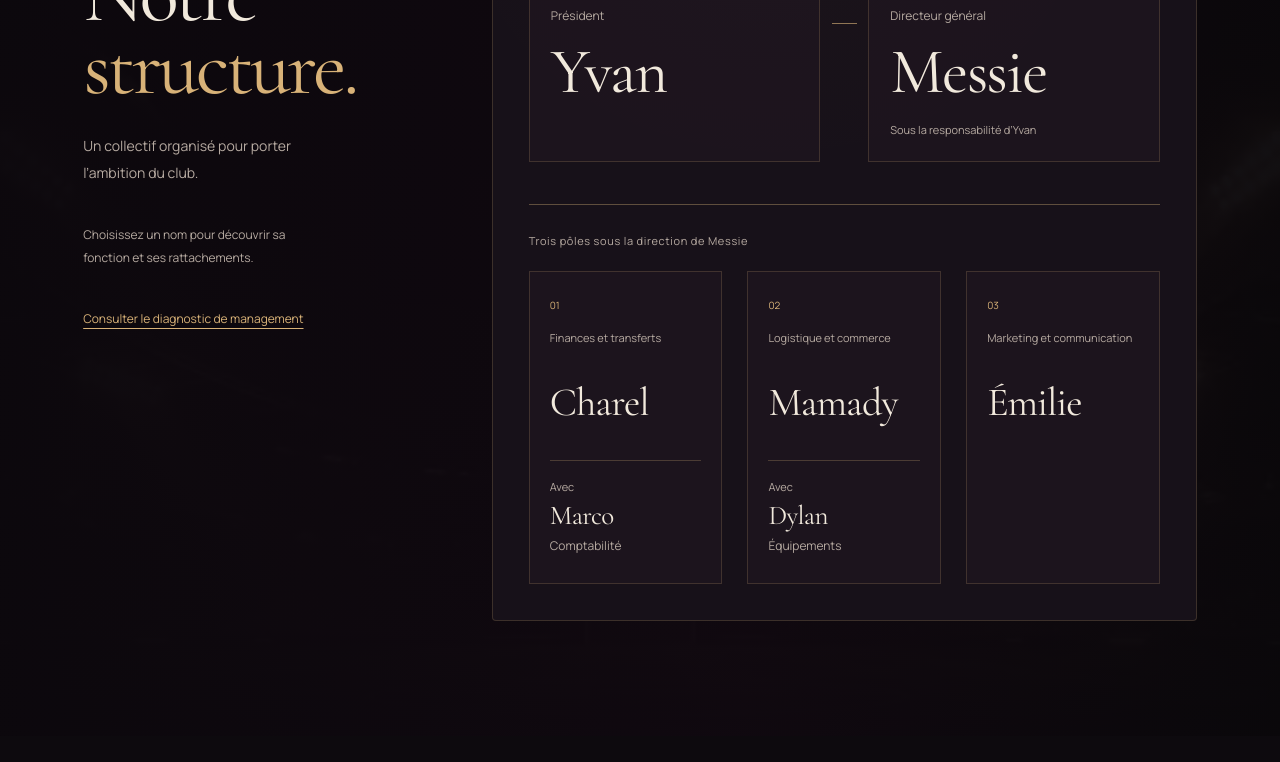
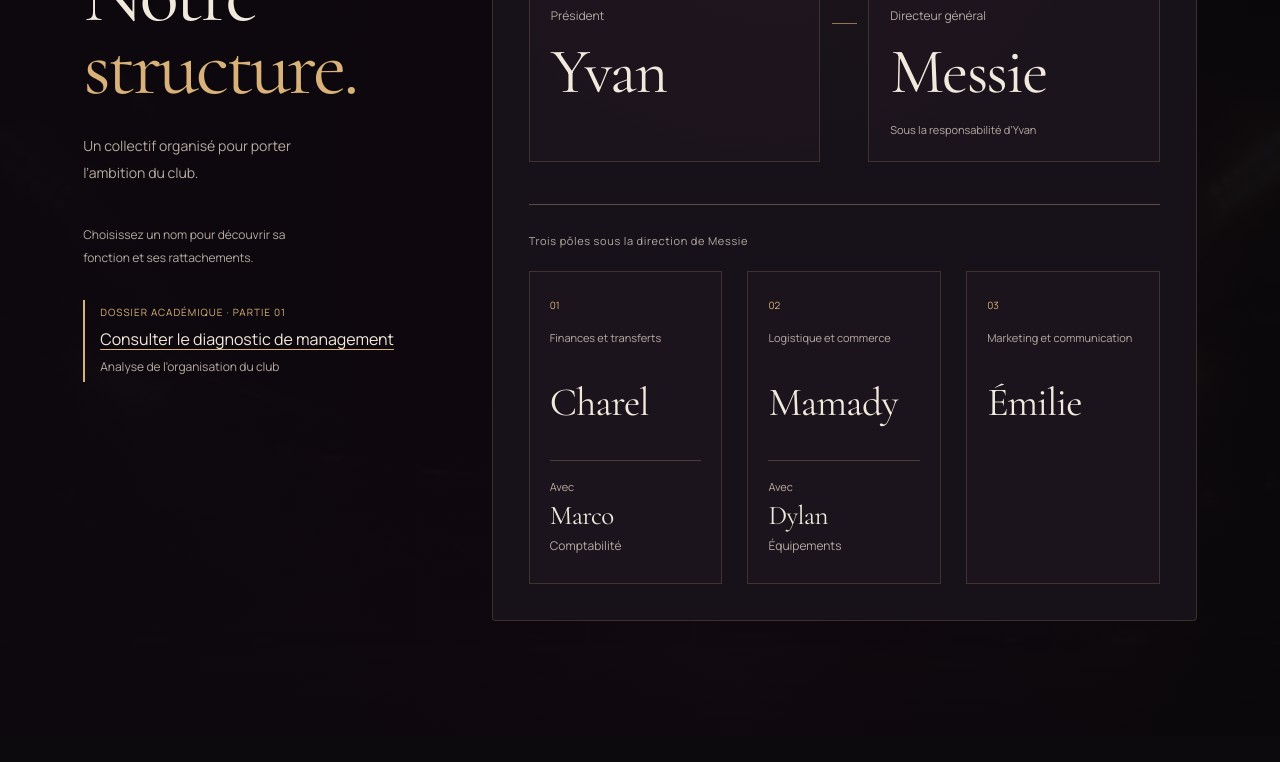
Before and after one commit to daveia977-droid/valoria-fc, a website built with Vite: page index.html in a window 1280 px wide. Shown: the part 10366-11128 px from the top of the page. Built offline with nearby package versions, Linux system fonts and the light colour scheme.

Commit message:
Make academic dossier link clearer with restrained editorial styling

```diff
--- a/index.html
+++ b/index.html
@@ -262,7 +262,7 @@
 <section class="chapter organisation-section" id="organisation" aria-labelledby="organisation-title">
  <div class="chapter-atmosphere" aria-hidden="true"><img src="/assets/stade-valoria-v25.webp" alt="" width="480" height="600" loading="lazy"></div>
  <div class="organisation-layout">
-  <header class="chapter-intro organisation-intro"><p class="overline">10 / Organisation</p><h2 id="organisation-title">Notre<em>structure.</em></h2><p class="chapter-copy">Un collectif organisé pour porter<br>l’ambition du club.</p><p class="organisation-hint">Choisissez un nom pour découvrir sa fonction et ses rattachements.</p><p class="organisation-hint"><a href="./management.html" style="color:var(--gold);text-decoration:underline;text-underline-offset:5px">Consulter le diagnostic de management</a></p></header>
+  <header class="chapter-intro organisation-intro"><p class="overline">10 / Organisation</p><h2 id="organisation-title">Notre<em>structure.</em></h2><p class="chapter-copy">Un collectif organisé pour porter<br>l’ambition du club.</p><p class="organisation-hint">Choisissez un nom pour découvrir sa fonction et ses rattachements.</p><a class="organisation-dossier" href="./management.html"><span class="organisation-dossier-label">Dossier académique · Partie 01</span><span class="organisation-dossier-title">Consulter le diagnostic de management</span><span class="organisation-dossier-detail">Analyse de l’organisation du club</span></a></header>
   <div class="organisation-editorial" id="club-people" aria-label="Direction et pôles du club">
    <ol class="leadership-list" aria-label="Yvan dirige le club ; Messie, sous sa responsabilité, coordonne les trois pôles">
     <li><span class="member-step" aria-hidden="true">01 / Présidence</span><button class="person-button leader-button" type="button" data-person="yvan" aria-haspopup="dialog" aria-controls="person-dialog"><span class="person-role-label">Président</span><strong>Yvan</strong></button></li>
--- a/src/style.css
+++ b/src/style.css
@@ -547,3 +547,49 @@ a, button { -webkit-tap-highlight-color: rgba(216,178,120,.15); }
   .fixture-card, .hero-fixture-link, .desktop-nav a, .ticket-submit { transition: none !important; }
   .fixture-card:active, .ticket-submit:active, .match-feature-cta:active { transform: none; }
 }
+
+
+/* Academic dossier: editorial link, consistent with the club’s typography. */
+.organisation-dossier {
+  display: block;
+  width: 100%;
+  max-width: 340px;
+  margin-top: 30px;
+  padding: 5px 0 5px 15px;
+  border-left: 2px solid var(--gold);
+  color: var(--cream);
+  text-decoration: none;
+  transition: border-color .18s ease;
+}
+.organisation-dossier-label {
+  display: block;
+  color: var(--gold);
+  font-size: 10px;
+  line-height: 1.5;
+  font-weight: 600;
+  letter-spacing: .10em;
+  text-transform: uppercase;
+  margin-bottom: 8px;
+}
+.organisation-dossier-title {
+  display: block;
+  font-size: 16px;
+  font-weight: 600;
+  line-height: 1.45;
+  text-decoration: underline;
+  text-decoration-color: var(--gold);
+  text-decoration-thickness: 1px;
+  text-underline-offset: 4px;
+}
+.organisation-dossier-detail {
+  display: block;
+  margin-top: 7px;
+  color: var(--muted);
+  font-size: 12px;
+  line-height: 1.55;
+}
+.organisation-dossier:hover .organisation-dossier-title { color: var(--gold); }
+.organisation-dossier:focus-visible { outline: 2px solid var(--gold); outline-offset: 5px; }
+@media (max-width: 1050px) { .organisation-dossier { grid-column: 2; margin-top: 22px; } }
+@media (max-width: 760px) { .organisation-dossier { margin-top: 24px; max-width: 100%; } }
+@media (prefers-reduced-motion: reduce) { .organisation-dossier { transition: none; } }
```
Also changed, not shown: tests/management.spec.js (+8 -1 lines).
